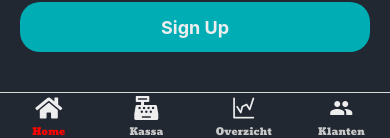
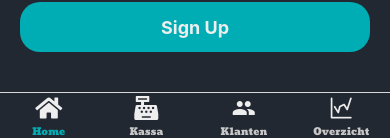
Before and after one commit to lesleycolin/KassaSystem, a React Native app: screen /Signup in a window 390 px wide. Shown: the part 703-841 px from the top of the page. Built offline with nearby package versions, Linux system fonts and the light colour scheme.

Commit message:
installing firebase & add state to user in Login

```diff
--- a/package.json
+++ b/package.json
@@ -19,6 +19,7 @@
     "expo-font": "~12.0.5",
     "expo-splash-screen": "~0.27.4",
     "expo-status-bar": "~1.12.1",
+    "firebase": "^10.12.0",
     "react": "18.2.0",
     "react-native": "0.74.1",
     "react-native-gesture-handler": "^2.16.1",
--- a/src/navigation/TabNavigator.js
+++ b/src/navigation/TabNavigator.js
@@ -11,21 +11,24 @@ import HomeNavigator from "./HomeNavigator";
 import CashRegisterNavigator from "./CashRegisterNavigator";
 import OverviewNavigator from "./OverviewNavigator";
 import ClientNavigator from "./ClientNavigator";
+import { myColors } from "../utilities/Colors";
 
 const Tab = createBottomTabNavigator();
 
 const TabNavigator = () => {
   return (
+    //Navigator
     <Tab.Navigator
       initialRouteName="Signup"
       screenOptions={{
-        headerStyle: { backgroundColor: "#222831" },
-        headerTintColor: "#CADEFC",
-        tabBarStyle: { backgroundColor: "#222831" },
-        tabBarActiveTintColor: "red",
-        tabBarInactiveTintColor: "#c8c8c8",
+        headerStyle: { backgroundColor: myColors.backGround },
+        headerTintColor: myColors.secondary,
+        tabBarStyle: { backgroundColor: myColors.backGround },
+        tabBarActiveTintColor: myColors.focus,
+        tabBarInactiveTintColor: myColors.third,
       }}
     >
+      {/* Group navigation */}
       <Tab.Group
         screenOptions={{
           headerShown: false,
@@ -33,6 +36,7 @@ const TabNavigator = () => {
           tabBarLabelStyle: { fontFamily: "Angkor" },
         }}
       >
+        {/* bottom tabs to navigate to the main screens */}
         <Tab.Screen
           name="Home"
           component={HomeNavigator}
@@ -52,20 +56,20 @@ const TabNavigator = () => {
           }}
         />
         <Tab.Screen
+          name="Klanten"
+          component={ClientNavigator}
+          options={{
+            tabBarIcon: ({ color, size }) => (
+              <MaterialIcons name="people" size={24} color="#EEEEEE" />
+            ),
+          }}
+        />
+        <Tab.Screen
           name="Overzicht"
           component={OverviewNavigator}
           options={{
             tabBarIcon: ({ color, size }) => (
               <AntDesign name="linechart" size={24} color="#EEEEEE" />
-            ),
-          }}
-        />
-        <Tab.Screen
-          name="Klanten"
-          component={ClientNavigator}
-          options={{
-            tabBarIcon: ({ color, size }) => (
-              <MaterialIcons name="people" size={24} color="#EEEEEE" />
             ),
           }}
         />
--- a/src/screens/Signup.jsx
+++ b/src/screens/Signup.jsx
@@ -5,9 +5,19 @@ import { myColors } from "../utilities/Colors";
 import { ScrollView, TextInput } from "react-native-gesture-handler";
 import { StatusBar } from "expo-status-bar";
 import { Ionicons } from "@expo/vector-icons";
+import { useNavigation } from "@react-navigation/native";
 
 const Signup = () => {
+  //States
   const [isVisible, setIsVisible] = useState(true);
+  const [userCredentials, setUserCredentials] = useState({
+    email: "",
+    password: "",
+  });
+
+  const { email, password } = userCredentials;
+
+  const nav = useNavigation();
 
   return (
     <SafeAreaView style={styles.screen}>
@@ -18,7 +28,13 @@ const Signup = () => {
       />
       <Text style={styles.title}>Sign Up</Text>
       <Text style={styles.subtitle}>or</Text>
-      <Text style={styles.login}>Login</Text>
+      <TouchableOpacity
+        onPress={() => {
+          nav.navigate("Login");
+        }}
+      >
+        <Text style={styles.login}>Login</Text>
+      </TouchableOpacity>
       <ScrollView style={styles.loginField}>
         <View>
           <Text style={styles.inputTitle}>Username</Text>
@@ -32,6 +48,10 @@ const Signup = () => {
           <Text style={styles.inputTitle}>Email</Text>
           <View style={styles.inputfield}>
             <TextInput
+              value={email}
+              onChangeText={(value) => {
+                setUserCredentials({ ...userCredentials, email: value });
+              }}
               maxLength={35}
               keyboardType="name-phone-pad"
               style={styles.textinput}
@@ -40,6 +60,10 @@ const Signup = () => {
           <Text style={styles.inputTitle}>Password</Text>
           <View style={styles.inputfield}>
             <TextInput
+              value={password}
+              onChangeText={(value) => {
+                setUserCredentials({ ...userCredentials, password: value });
+              }}
               maxLength={20}
               secureTextEntry={isVisible}
               keyboardType="ascii-capable"
--- a/src/screens/SplashScreen.jsx
+++ b/src/screens/SplashScreen.jsx
@@ -6,13 +6,16 @@ import { StatusBar } from "expo-status-bar";
 import { useNavigation } from "@react-navigation/native";
 
 const SplashScreen = () => {
+  //navigation setup
   const nav = useNavigation();
 
+  //useEffects
   useEffect(() => {
     setTimeout(() => {
       nav.replace("Signup");
     }, 3000);
   }, []);
+
   return (
     <View style={styles.screen}>
       <StatusBar style="light" />
--- a/src/utilities/Colors.jsx
+++ b/src/utilities/Colors.jsx
@@ -1,7 +1,7 @@
 export const myColors = {
   primary: "#EEEEEE",
   secondary: "#CADEFC",
-  third: "",
+  third: "#c8c8c8",
   backGround: "#222831",
   focus: "#00ADB5",
   input: "#555",
```
Also changed, not shown: FirebaseConfig.jsx (added, +21 -0 lines), 1 other file (tests, documents, lock files or other folders).
